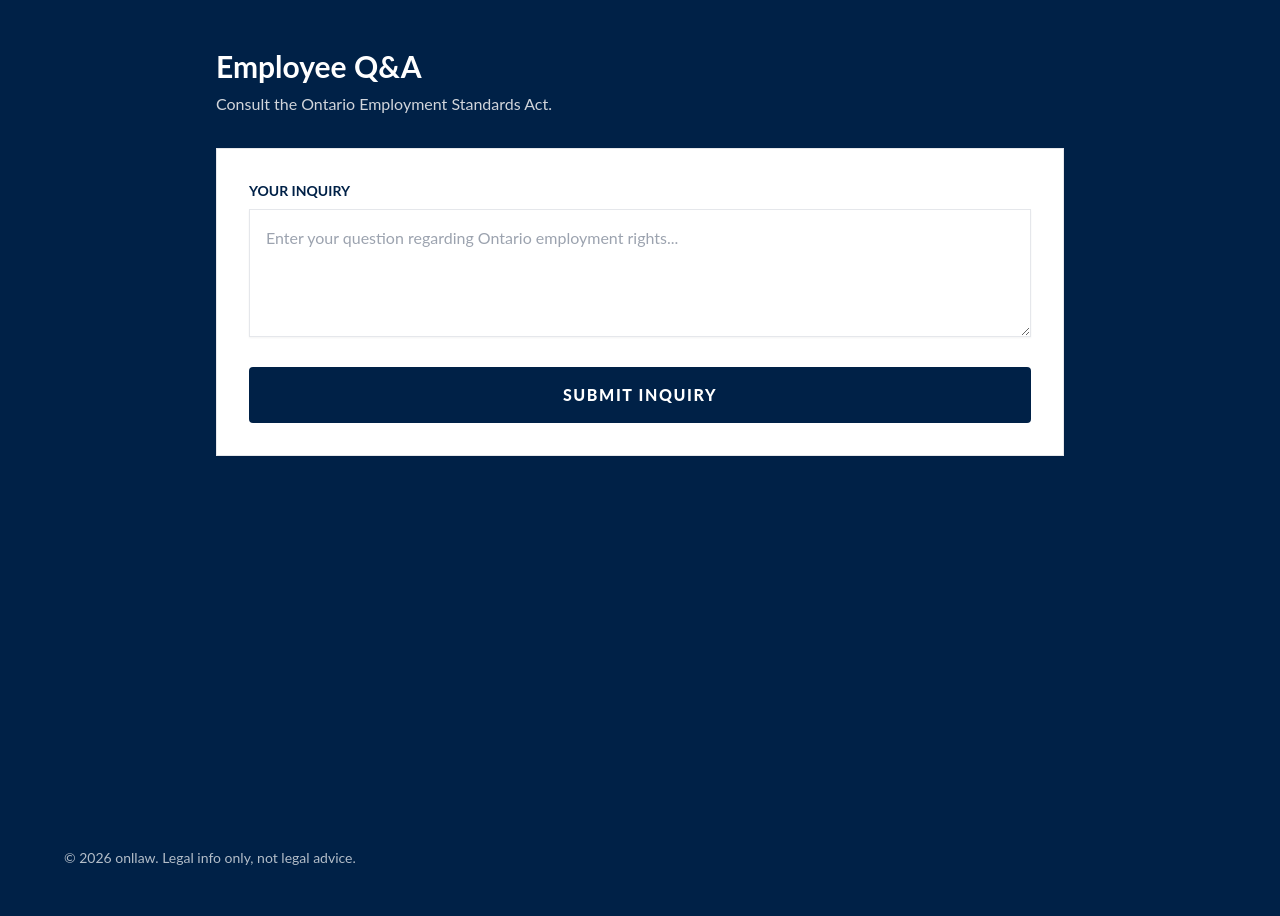
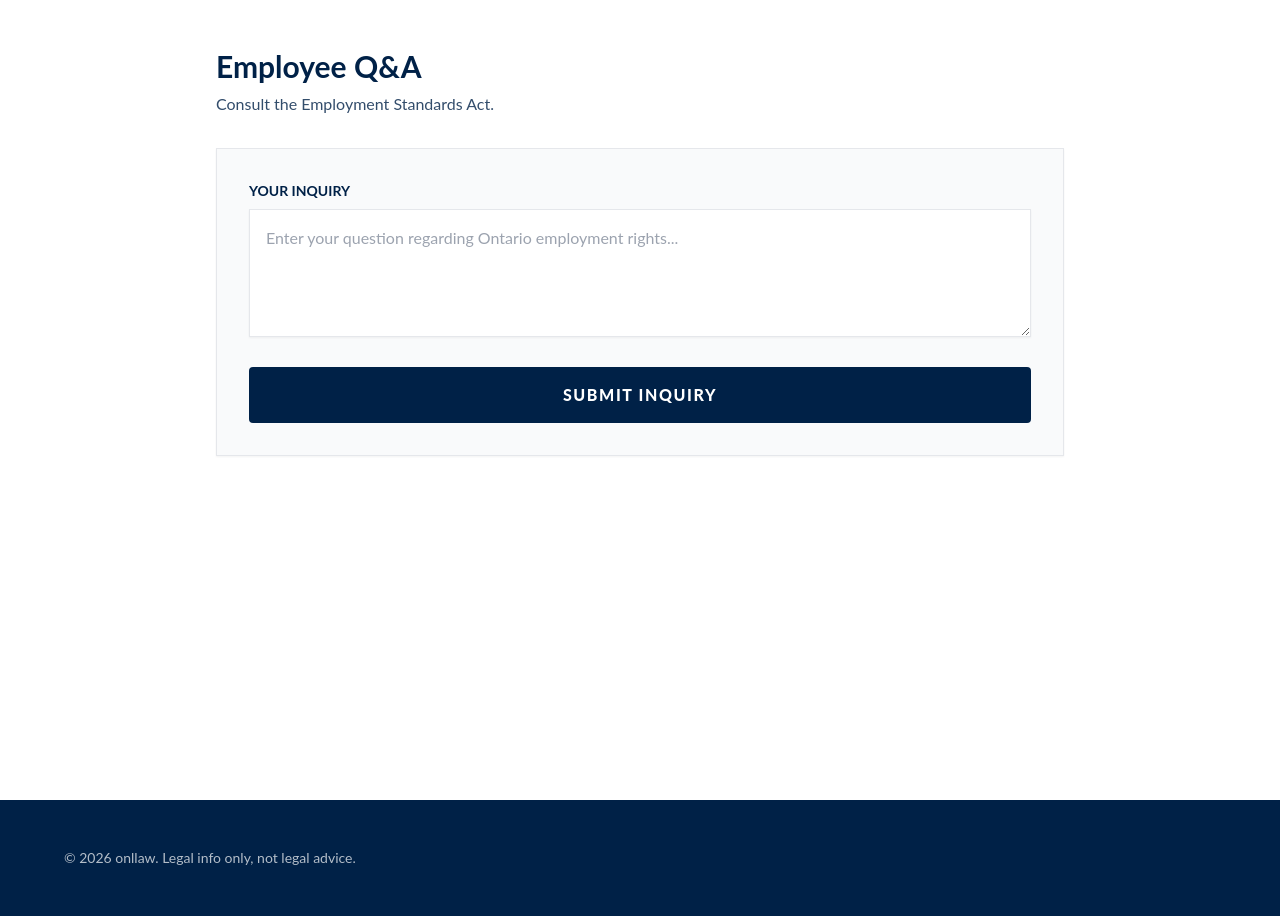
Before and after one commit to edimaudo/onllaw, a FastAPI app: page /qa in a window 1280 px wide. Shown: the part 95-1011 px from the top of the page. Run offline with FastAPI, Linux system fonts and the light colour scheme; some libraries are stand-ins or nearby versions.

Commit message:
Update qa.html

```diff
--- a/templates/qa.html
+++ b/templates/qa.html
@@ -1,17 +1,17 @@
 {% extends "base.html" %}
 
 {% block content %}
-<div class="bg-[#002147] min-h-screen">
+<div class="bg-[var(--bg-primary)] text-[var(--text-primary)] min-h-screen transition-colors duration-300">
     <div class="max-w-4xl mx-auto py-12 px-6">
-        <h2 class="text-3xl font-bold text-white mb-2">Employee Q&A</h2>
-        <p class="text-gray-300 mb-8">Consult the Ontario Employment Standards Act.</p>
+        <h2 class="text-3xl font-bold mb-2">Employee Q&A</h2>
+        <p class="opacity-80 mb-8">Consult the Employment Standards Act.</p>
 
-        <div class="bg-white p-8 border border-gray-200 shadow-sm">
+        <div class="bg-[var(--bg-card)] p-4 md:p-8 border border-[var(--border-color)] shadow-sm">
             <form id="qaForm">
                 <div class="mb-6">
-                    <label class="block text-sm font-bold text-navy mb-2 uppercase">Your Inquiry</label>
+                    <label for="question" class="block text-sm font-bold mb-2 uppercase">Your Inquiry</label>
                     <textarea id="question" name="question" required
-                        class="w-full h-32 p-4 border border-gray-200 shadow-sm outline-none transition legal-text text-navy"
+                        class="w-full h-32 p-4 border border-[var(--border-color)] bg-[var(--bg-primary)] text-[var(--text-primary)] shadow-sm outline-none transition legal-text"
                         placeholder="Enter your question regarding Ontario employment rights..."></textarea>
                 </div>
 
@@ -21,10 +21,9 @@
                 </button>
             </form>
 
-            <div id="resultContainer" class="hidden mt-8 p-6 bg-gray-50 border-t-2 border-yellow-500">
-                <h3 class="font-bold text-navy mb-2 uppercase text-sm">Legal Information Summary</h3>
-                <div id="answerArea" class="legal-text leading-relaxed text-navy whitespace-pre-wrap" style="white-space: pre-wrap;"></div>
-
+            <div id="resultContainer" class="hidden mt-8 p-6 bg-gray-100/10 border-t-2 border-yellow-500">
+                <h3 class="font-bold mb-2 uppercase text-sm">Legal Information Summary</h3>
+                <div id="answerArea" class="legal-text leading-relaxed whitespace-pre-wrap" style="white-space: pre-wrap;"></div>
             </div>
         </div>
     </div>
@@ -39,7 +38,6 @@ document.getElementById('qaForm').addEventListener('submit', async (e) => {
     const resultContainer = document.getElementById('resultContainer');
     const answerArea = document.getElementById('answerArea');
 
-    // UI State: Loading
     submitBtn.disabled = true;
     submitBtn.innerText = "Consulting the Employment Service Act (ESA)...";
     resultContainer.classList.add('hidden');
@@ -56,22 +54,14 @@ document.getElementById('qaForm').addEventListener('submit', async (e) => {
         if (!response.ok) throw new Error('Network response was not ok');
 
         const data = await response.json();
-
-        // UI State: Success
         resultContainer.classList.remove('hidden');
-
-        /* INTEGRATION POINT:
-           We use innerText because the backend is now sending a clean string.
-           innerText combined with whitespace-pre-wrap ensures the line breaks
-           look like proper paragraphs.
-        */
         answerArea.innerText = data.answer || "No specific guidance found for this inquiry.";
 
     } catch (error) {
         console.error('Error:', error);
         resultContainer.classList.remove('hidden');
         answerArea.innerText = "An error occurred while communicating with the system. Please check the console for details.";
-    } finally {
+    } finaly {
         submitBtn.disabled = false;
         submitBtn.innerText = "SUBMIT INQUIRY";
     }
```
